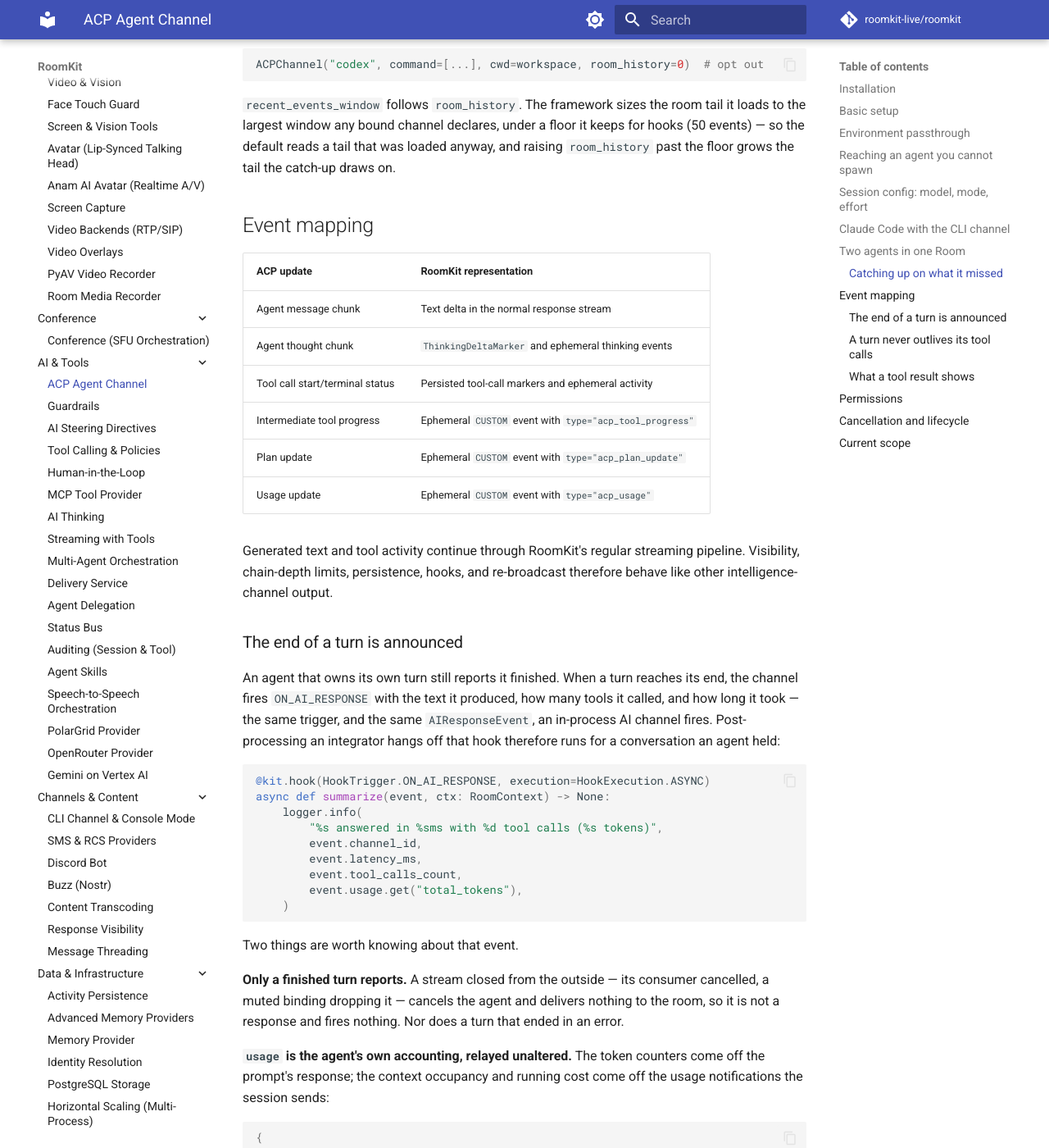
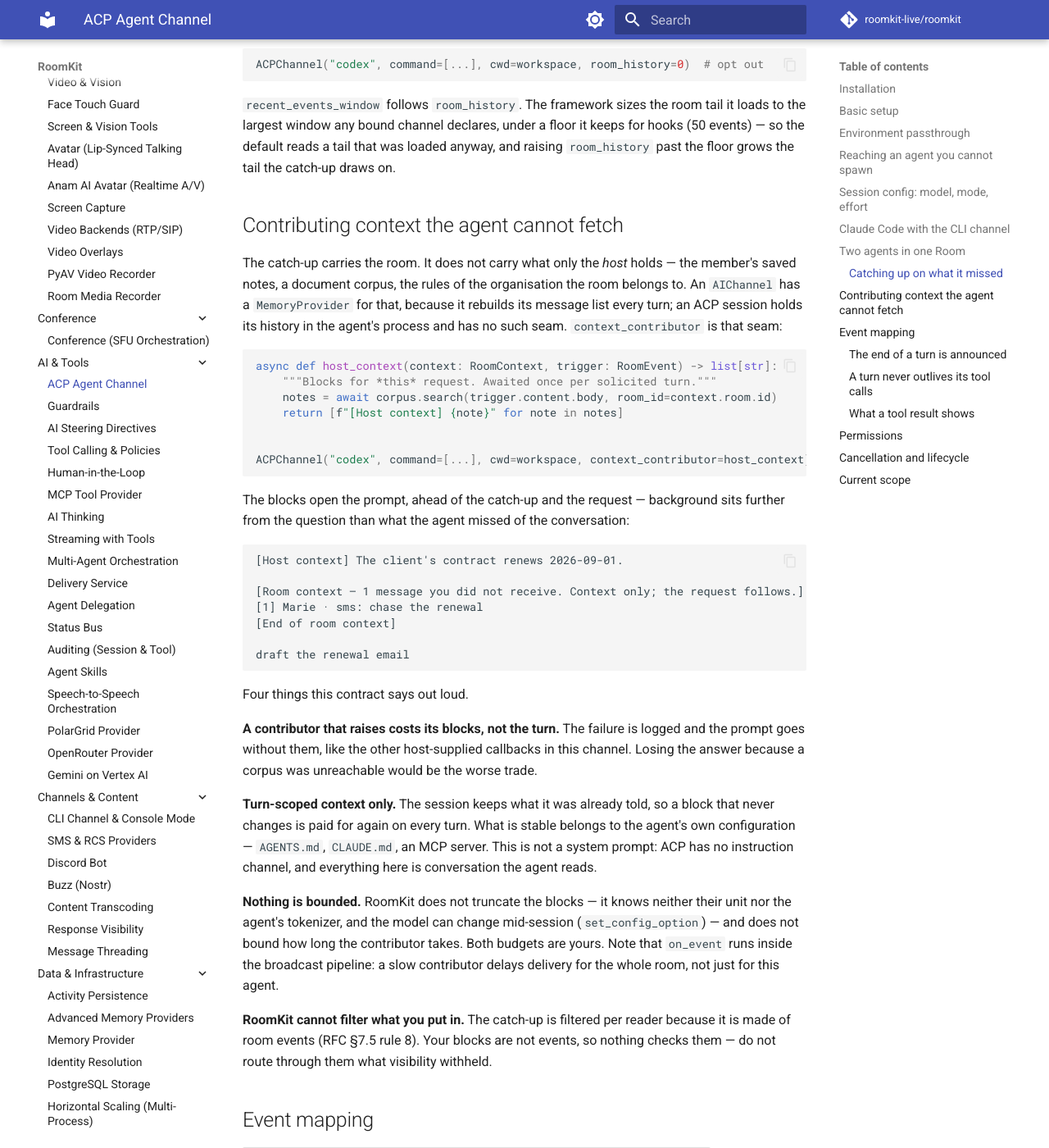
Before and after one commit to roomkit-live/roomkit-docs, an MkDocs documentation site: the page built from docs/guides/acp-channel.md, in a window 1280 px wide and 1400 px high, scrolled down 6953 px. Shown: the whole window at 82% size. Built offline with MkDocs 1.6.1 and Material for MkDocs 9.7.7, drawn with Linux system fonts in a browser that asks for light colours; comment, search, counter and statistics services are not loaded.

Commit message:
docs(acp): the seam for context only the host holds (RMK-112)

````diff
--- a/docs/guides/acp-channel.md
+++ b/docs/guides/acp-channel.md
@@ -359,6 +359,60 @@ it loads to the largest window any bound channel declares, under a floor it keep
 for hooks (50 events) — so the default reads a tail that was loaded anyway, and
 raising `room_history` past the floor grows the tail the catch-up draws on.
 
+## Contributing context the agent cannot fetch
+
+The catch-up carries the room. It does not carry what only the *host* holds —
+the member's saved notes, a document corpus, the rules of the organisation the
+room belongs to. An `AIChannel` has a `MemoryProvider` for that, because it
+rebuilds its message list every turn; an ACP session holds its history in the
+agent's process and has no such seam. `context_contributor` is that seam:
+
+```python
+async def host_context(context: RoomContext, trigger: RoomEvent) -> list[str]:
+    """Blocks for *this* request. Awaited once per solicited turn."""
+    notes = await corpus.search(trigger.content.body, room_id=context.room.id)
+    return [f"[Host context] {note}" for note in notes]
+
+
+ACPChannel("codex", command=[...], cwd=workspace, context_contributor=host_context)
+```
+
+The blocks open the prompt, ahead of the catch-up and the request — background
+sits further from the question than what the agent missed of the conversation:
+
+```text
+[Host context] The client's contract renews 2026-09-01.
+
+[Room context — 1 message you did not receive. Context only; the request follows.]
+[1] Marie · sms: chase the renewal
+[End of room context]
+
+draft the renewal email
+```
+
+Four things this contract says out loud.
+
+**A contributor that raises costs its blocks, not the turn.** The failure is
+logged and the prompt goes without them, like the other host-supplied callbacks
+in this channel. Losing the answer because a corpus was unreachable would be the
+worse trade.
+
+**Turn-scoped context only.** The session keeps what it was already told, so a
+block that never changes is paid for again on every turn. What is stable belongs
+to the agent's own configuration — `AGENTS.md`, `CLAUDE.md`, an MCP server. This
+is not a system prompt: ACP has no instruction channel, and everything here is
+conversation the agent reads.
+
+**Nothing is bounded.** RoomKit does not truncate the blocks — it knows neither
+their unit nor the agent's tokenizer, and the model can change mid-session
+(`set_config_option`) — and does not bound how long the contributor takes. Both
+budgets are yours. Note that `on_event` runs inside the broadcast pipeline: a
+slow contributor delays delivery for the whole room, not just for this agent.
+
+**RoomKit cannot filter what you put in.** The catch-up is filtered per reader
+because it is made of room events (RFC §7.5 rule 8). Your blocks are not events,
+so nothing checks them — do not route through them what visibility withheld.
+
 ## Event mapping
 
 | ACP update | RoomKit representation |
````
Also changed, not shown: docs/features.md (+6 -1 lines).
